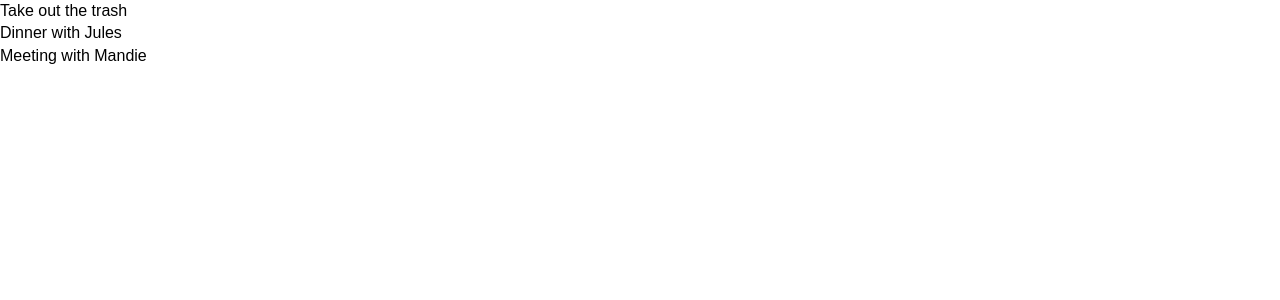
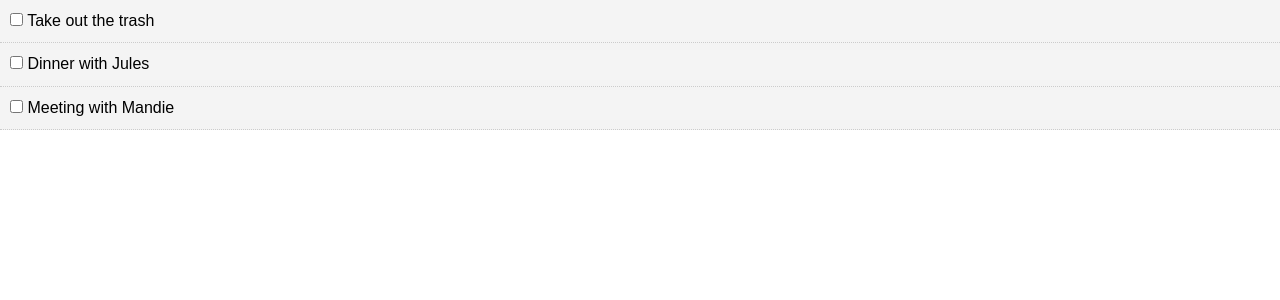
Before and after one commit to dkreth/todo-list-app, a React (Create React App) app: page / in a window 1280 px wide. Shown: the top 300 px of the page. Built offline with nearby package versions, Linux system fonts and the light colour scheme; the HTML template or start-up script is replaced by a standard one.

Commit message:
implemented strikethrough on checkbox change

```diff
--- a/src/App.js
+++ b/src/App.js
@@ -23,10 +23,21 @@
 
     ]
   }
+
+  markComplete = (id) => {
+    //mark the todo as complete
+    this.setState({ todos: this.state.todos.map(todo => {
+      if(todo.id === id) {
+        todo.completed = !todo.completed
+      }
+      return todo;
+    }) });
+  }
+
   render() {
     return (
       <div className="App">
-      <Todos todoList = {this.state.todos} />
+      <Todos todoList = {this.state.todos} markComplete = {this.markComplete}/>
       </div>
     );
   }
--- a/src/components/TodoItem.js
+++ b/src/components/TodoItem.js
@@ -2,22 +2,23 @@
 import PropTypes from 'prop-types';
 export class TodoItem extends Component {
     getStyle = () => {
-        if(this.props.todo.completed) {
+
         return {
-                textDecoration: 'line-through'
-            }
-        }
-        else {
-            return {
-                textDecoration: 'none'
-            }
+            background: '#f4f4f4',
+            padding: '10px',
+            borderBottom: '1px #ccc dotted',
+            textDecoration: this.props.todo.completed ? 'line-through' : 'none'
         }
     }
 
     render() {
+        const { id, title} = this.props.todo;
         return (
-      <div style = {this.getStyle()}>
-        <p>{this.props.todo.title}</p>
+            <div style={this.getStyle()}>
+                <p>
+                    <input type="checkbox" onChange={this.props.markComplete.bind(this, id)} /> {' '}
+                    {title}
+                </p>
             </div>
         )
     }
--- a/src/components/Todos.js
+++ b/src/components/Todos.js
@@ -5,7 +5,7 @@
 class Todos extends Component {
   render() {
     return this.props.todoList.map((todo) => (
-      <TodoItem key = {todo.id} todo = {todo}/>
+      <TodoItem key = {todo.id} todo = {todo} markComplete = {this.props.markComplete}/>
     ));
   }
 }
```
Lines whose indentation alone changed are shown as unchanged.
